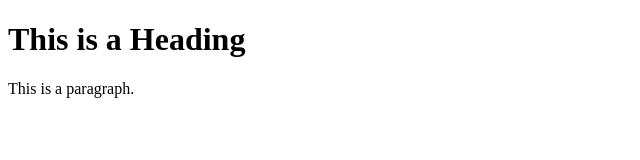
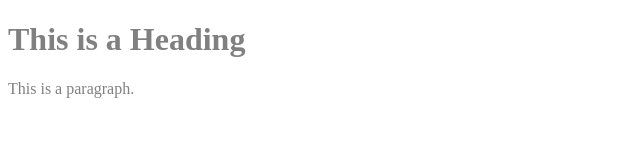
Before and after one commit to LiamMcBride/Website, a plain HTML site: page index.html in a window 1280 px wide. Shown: the whole page, without its empty margins (0-640 px from the left). Drawn offline with Linux system fonts and the light colour scheme.

Commit message:
Update index.html

```diff
--- a/index.html
+++ b/index.html
@@ -1,9 +1,9 @@
 <!DOCTYPE html>
 <html>
 <head>
-<title>Page Title</title>
+<title>Liam McBride</title>
 </head>
-<body>
+<body style="color:gray">
 
 <h1>This is a Heading</h1>
 <p>This is a paragraph.</p>
```
